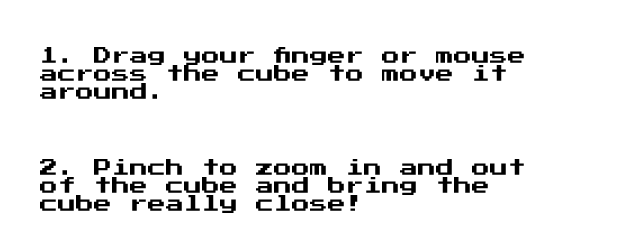
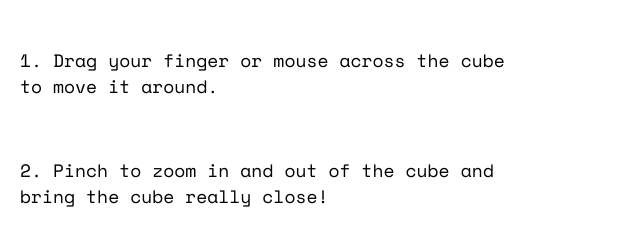
Before and after one commit to Antownee/riba, a plain HTML site: page index.html in a window 1280 px wide. Shown: the part 143-394 px from the top of the page, without its empty margins (0-640 px from the left). Drawn offline with nearby package versions, Linux system fonts and the light colour scheme.

Commit message:
Update index.html

```diff
--- a/index.html
+++ b/index.html
@@ -7,6 +7,7 @@
 	<link rel="preconnect" href="https://fonts.googleapis.com">
 	<link rel="preconnect" href="https://fonts.gstatic.com" crossorigin>
 	<link href="https://fonts.googleapis.com/css2?family=Press+Start+2P&display=swap" rel="stylesheet">
+	<link href="https://fonts.googleapis.com/css2?family=Press+Start+2P&family=Space+Mono:ital@0;1&display=swap" rel="stylesheet">
 	<script src="https://cdn.jsdelivr.net/npm/p5@1.0.0/lib/p5.min.js"></script>
 	<style type="text/css">
 		body{
@@ -36,11 +37,11 @@
 		}
 
 		.text{
-			font-family: 'Press Start 2P', cursive;
+			font-family: 'Space Mono', monospace;
 			font-size: 18px;
 			font-style: normal;
 			font-weight: 400;
-			padding: 20px 40px;
+			padding: 20px;
 			max-width: 500px;
 			min-width: 300px;
 			text-align: left;
```
